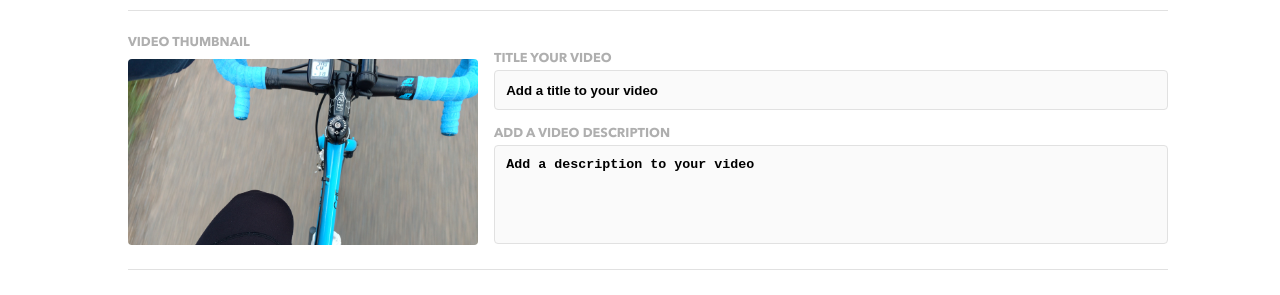
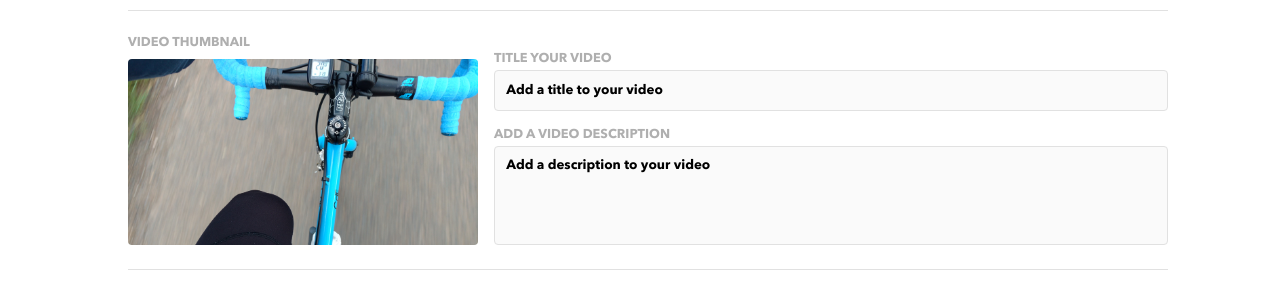
Before and after one commit to brandonyuh/brandon-yuh-brainflix, a React (Create React App) app: page /upload in a window 1280 px wide. Shown: the part 142-437 px from the top of the page. Built offline with nearby package versions, Linux system fonts and the light colour scheme.

Commit message:
changed font in text areas

```diff
--- a/src/styles/global.scss
+++ b/src/styles/global.scss
@@ -91,6 +91,7 @@ body {
   border: $input-border;
   padding: 0.7rem;
   resize: none;
+  font-family: "AvenirNext LT Pro", Arial, Helvetica, sans-serif;
   &::placeholder {
     color: $font-dark;
     opacity: 1;
```
